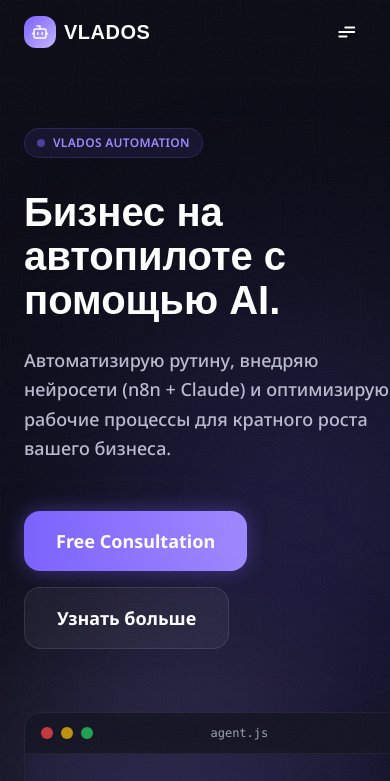
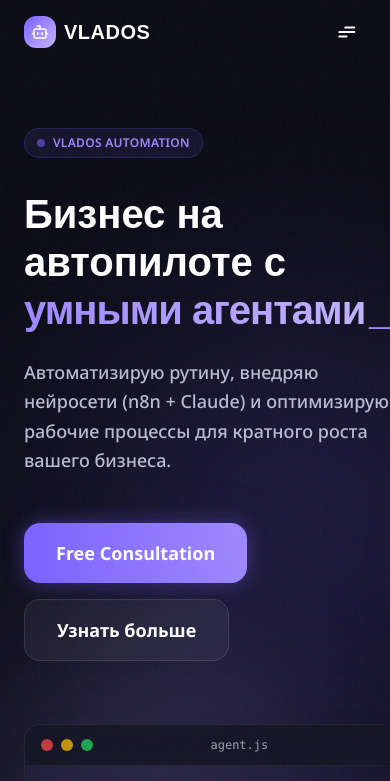
Before and after one commit to elvinvlad/vibe-portfolio, a React (Vite) app: page / in a window 390 px wide. Shown: the top 781 px of the page. Built offline with nearby package versions, Linux system fonts and the light colour scheme; a web font is replaced by a local one.

Commit message:
feat: Add Typewriter component to Hero and update Navigation to About Me

```diff
--- a/src/Terminal/components/Hero.jsx
+++ b/src/Terminal/components/Hero.jsx
@@ -1,6 +1,7 @@
 import React, { Suspense } from 'react';
 import { motion } from 'framer-motion';
 import { fadeUpVariant, staggerContainer } from '../../Architecture/variants';
+import { Typewriter } from '../../components/ui/typewriter';
 
 
 export default function Hero() {
@@ -27,10 +28,25 @@ export default function Hero() {
 
                     <motion.h1
                         variants={fadeUpVariant}
-                        className="font-heading text-4xl md:text-5xl lg:text-h1 font-black leading-[1.1] text-white"
+                        className="font-heading text-4xl md:text-5xl lg:text-h1 font-black leading-[1.2] text-white min-h-[140px] md:min-h-[160px] lg:min-h-[180px]"
                         style={{ fontSize: 'clamp(2.5rem, 5vw, 4rem)' }}
                     >
-                        Бизнес на автопилоте с помощью AI.
+                        Бизнес на автопилоте с<br className="hidden sm:block" />{' '}
+                        <Typewriter
+                            text={[
+                                "помощью AI",
+                                "умными агентами",
+                                "n8n и Make",
+                                "нулевой рутиной"
+                            ]}
+                            speed={70}
+                            className="bg-clip-text text-transparent bg-gradient-to-r from-primary-light to-accent"
+                            waitTime={2500}
+                            deleteSpeed={40}
+                            cursorChar={"_"}
+                            cursorClassName="text-primary-light ml-1"
+                        />
+                        <span className="text-white">.</span>
                     </motion.h1>
 
                     <motion.p
--- a/src/components/ui/header-2.jsx
+++ b/src/components/ui/header-2.jsx
@@ -11,7 +11,7 @@ export function Header() {
 
     const links = [
         { label: 'Услуги', href: '#features' },
-        { label: 'Портфолио', href: '#social-proof' },
+        { label: 'Обо мне', href: '#about' },
         { label: 'Контакты', href: '#contact' },
     ];
 
--- /dev/null
+++ b/src/components/ui/typewriter.jsx
@@ -0,0 +1,115 @@
+import React, { useEffect, useState } from "react"
+import { motion } from "framer-motion"
+
+import { cn } from "../../lib/utils"
+
+const Typewriter = ({
+    text,
+    speed = 50,
+    initialDelay = 0,
+    waitTime = 2000,
+    deleteSpeed = 30,
+    loop = true,
+    className = "",
+    showCursor = true,
+    hideCursorOnType = false,
+    cursorChar = "|",
+    cursorClassName = "ml-1",
+    cursorAnimationVariants = {
+        initial: { opacity: 0 },
+        animate: {
+            opacity: 1,
+            transition: {
+                duration: 0.01,
+                repeat: Infinity,
+                repeatDelay: 0.4,
+                repeatType: "reverse",
+            },
+        },
+    },
+}) => {
+    const [displayText, setDisplayText] = useState("")
+    const [currentIndex, setCurrentIndex] = useState(0)
+    const [isDeleting, setIsDeleting] = useState(false)
+    const [currentTextIndex, setCurrentTextIndex] = useState(0)
+
+    const texts = Array.isArray(text) ? text : [text]
+
+    useEffect(() => {
+        let timeout
+
+        const currentText = texts[currentTextIndex]
+
+        const startTyping = () => {
+            if (isDeleting) {
+                if (displayText === "") {
+                    setIsDeleting(false)
+                    if (currentTextIndex === texts.length - 1 && !loop) {
+                        return
+                    }
+                    setCurrentTextIndex((prev) => (prev + 1) % texts.length)
+                    setCurrentIndex(0)
+                    timeout = setTimeout(() => { }, waitTime)
+                } else {
+                    timeout = setTimeout(() => {
+                        setDisplayText((prev) => prev.slice(0, -1))
+                    }, deleteSpeed)
+                }
+            } else {
+                if (currentIndex < currentText.length) {
+                    timeout = setTimeout(() => {
+                        setDisplayText((prev) => prev + currentText[currentIndex])
+                        setCurrentIndex((prev) => prev + 1)
+                    }, speed)
+                } else if (texts.length > 1) {
+                    timeout = setTimeout(() => {
+                        setIsDeleting(true)
+                    }, waitTime)
+                }
+            }
+        }
+
+        // Apply initial delay only at the start
+        if (currentIndex === 0 && !isDeleting && displayText === "") {
+            timeout = setTimeout(startTyping, initialDelay)
+        } else {
+            startTyping()
+        }
+
+        return () => clearTimeout(timeout)
+    }, [
+        currentIndex,
+        displayText,
+        isDeleting,
+        speed,
+        deleteSpeed,
+        waitTime,
+        texts,
+        currentTextIndex,
+        loop,
+    ])
+
+    return (
+        <span className={`inline whitespace-pre-wrap tracking-tight ${className}`}>
+            <span>{displayText}</span>
+            {showCursor && (
+                <motion.span
+                    variants={cursorAnimationVariants}
+                    className={cn(
+                        cursorClassName,
+                        hideCursorOnType &&
+                            (currentIndex < texts[currentTextIndex].length || isDeleting)
+                            ? "hidden"
+                            : ""
+                    )}
+                    initial="initial"
+                    animate="animate"
+                >
+                    {cursorChar}
+                </motion.span>
+            )}
+        </span>
+    )
+}
+
+export { Typewriter }
```
